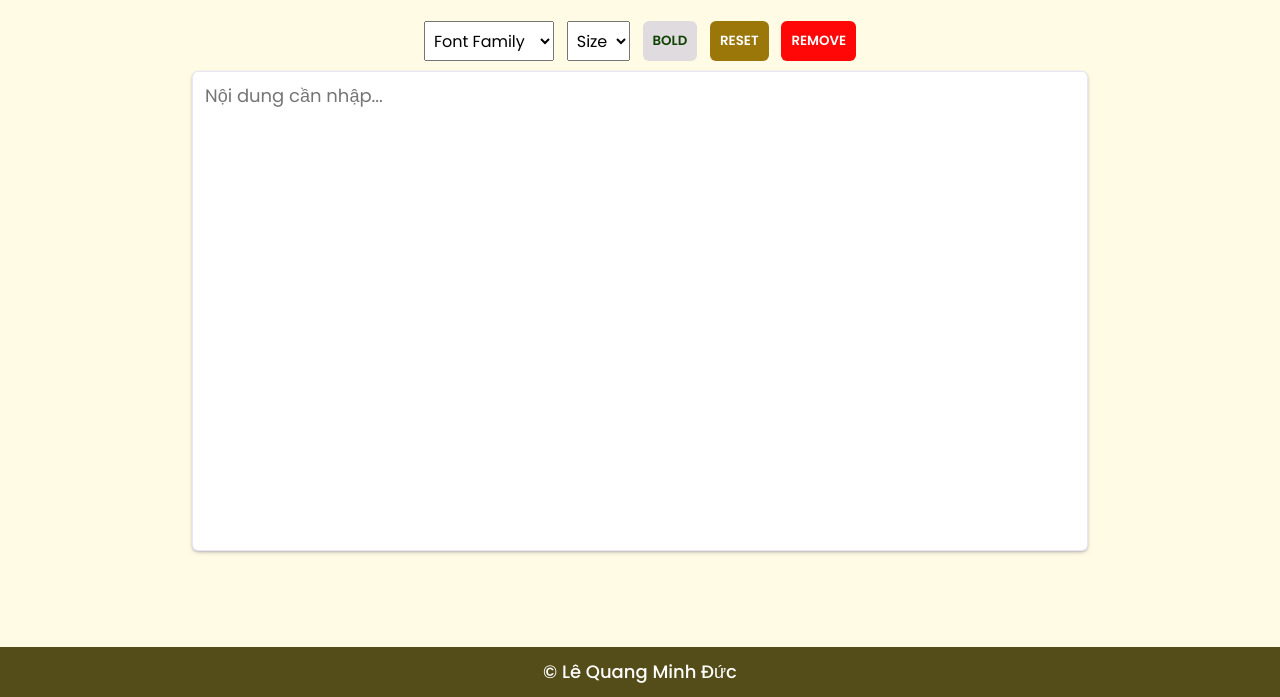
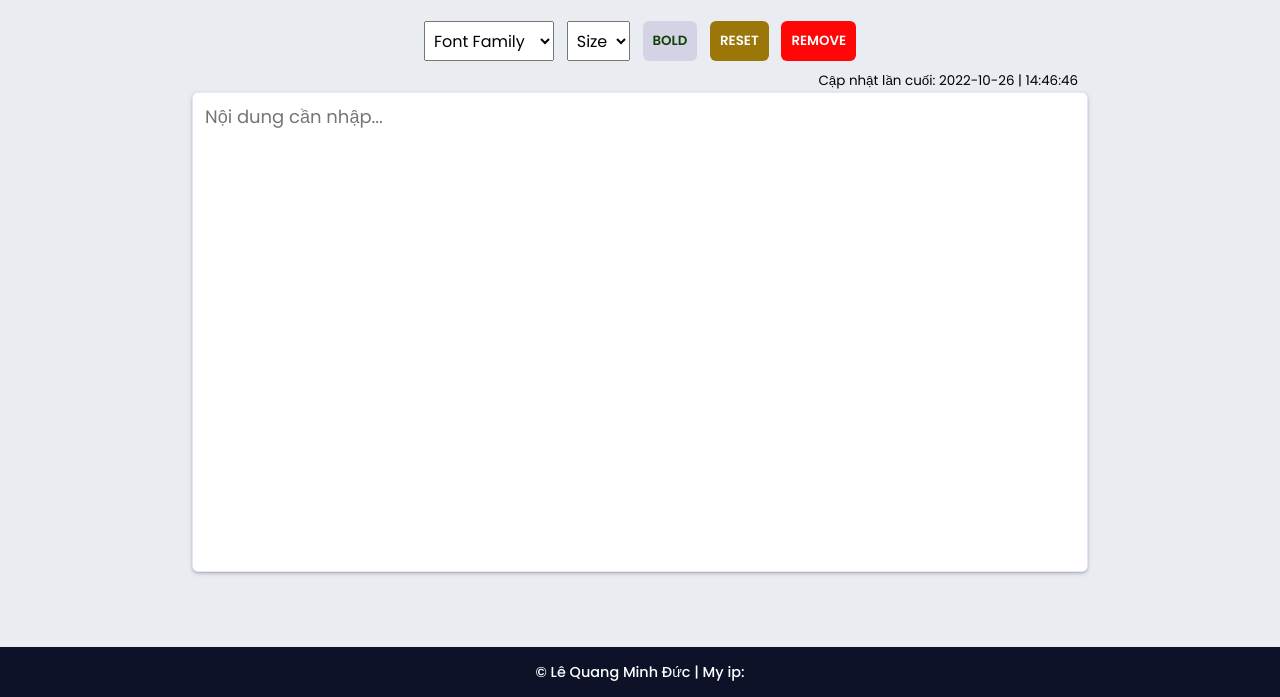
Before and after one commit to ogdp/notepad, a plain HTML site: page index.html in a window 1280 px wide. Shown: the part 147-844 px from the top of the page. Drawn offline with Linux system fonts and the light colour scheme; no server answers.

Commit message:
update ip, time update text, bg theme

```diff
--- a/index.html
+++ b/index.html
@@ -57,11 +57,15 @@
                 </div>
             </div>
             <div class="content">
+                <span style="color: black;float: right;padding-right: 10px;font-size: .84rem;">Cập nhật lần cuối: <span class="time__update"></span></span>
                 <textarea onchange="auto__save__value(this);" placeholder="Nội dung cần nhập..." class="content-words" name="content-words" id="content-words" cols="" rows=""></textarea>
             </div>
         </main>
         <footer class="notp__footer">
-            <h5>&copy; Lê Quang Minh Đức </h5>
+            <h5 style="font-size: .9rem;">
+                <a href="https://www.facebook.com/LeQuangMinhDuc.Profile" target="_blank" rel="noopener noreferrer">
+                    &copy; Lê Quang Minh Đức
+                </a> | My ip: <span id="ip_client"></span> </h5>
         </footer>
     </div>
     <script type="text/javascript" src="javascript.js"></script>
--- a/javascript.js
+++ b/javascript.js
@@ -1,36 +1,55 @@
-
-function font__family__select(font){
+function font__family__select(font) {
   var font__223 = document.getElementById("slect__font").value;
   let words__contents = document.getElementById("content-words");
   words__contents.style.fontFamily = font__223;
 }
-function size__font__select(size){
+function size__font__select(size) {
   var size__2233 = document.getElementById("change__size__font").value;
   let words__contents = document.getElementById("content-words");
-    words__contents.style.fontSize = size__2233+"px";
+  words__contents.style.fontSize = size__2233 + "px";
 }
-function remove__content_words(){
+function remove__content_words() {
   let words__contents = document.getElementById("content-words");
   words__contents.value = "";
 }
-function bold__words(){
+function bold__words() {
   let words__contents = document.getElementById("content-words");
   words__contents.style.fontWeight = "bold";
 }
-function reset__words(){
+function reset__words() {
   let words__contents = document.getElementById("content-words");
   words__contents.style.fontWeight = "400";
   words__contents.style.fontFamily = "Poppins, sans-serif";
   words__contents.style.fontSize = "18px";
 }
-function auto__save__value(noidung){
+function auto__save__value(noidung) {
   let words__contents = document.getElementById("content-words").value;
-    localStorage.setItem('noidung',words__contents);
+  localStorage.setItem("noidung", words__contents);
+  let today = new Date();
+  let date =
+    today.getFullYear() + "-" + (today.getMonth() + 1) + "-" + today.getDate();
+  let time =
+    today.getHours() + ":" + today.getMinutes() + ":" + today.getSeconds();
+  let thoigian = date + " | " + time;
+  localStorage.setItem("Time", thoigian);
 }
-check__show__data();
-function check__show__data(){
-    localStorage.setItem('Client_checker', window.location);
-    var value__local = localStorage.getItem('noidung');
-    console.log(value__local);
+if (localStorage.getItem("noidung") == null) {
+  let today = new Date();
+  let date =
+    today.getFullYear() + "-" + (today.getMonth() + 1) + "-" + today.getDate();
+  let time =
+    today.getHours() + ":" + today.getMinutes() + ":" + today.getSeconds();
+  let thoigian = date + " | " + time;
+  document.querySelector(".time__update").innerHTML = thoigian;
+  localStorage.setItem("Time", thoigian);
+} else {
+  document.querySelector(".time__update").innerHTML =
+    localStorage.getItem("Time");
+  var value__local = localStorage.getItem("noidung");
   document.getElementById("content-words").innerHTML = value__local;
 }
+get__ip();
+function get__ip(){
+    let client__ip = document.getElementById("ip_client");
+    fetch('https://api.ipify.org/?format=json').then(results=>results.json()).then(data => client__ip.innerHTML=(data.ip));
+}
--- a/style.css
+++ b/style.css
@@ -69,7 +69,8 @@ small,
 }
 .notp__container {
   height: auto;
-  background-color: rgba(255, 217, 0, 0.1);
+  /* background-color: rgba(255, 217, 0, 0.1); */
+  background-color: rgb(233,236,240);
 }
 .notp__header > h2 {
   margin: 0;
@@ -174,7 +175,8 @@ small,
   width: 100%;
   height: 50px;
   text-align: center;
-  background-color: rgba(68, 59, 5, 0.911);
+  /* background-color: rgba(68, 59, 5, 0.911); */
+  background-color: rgba(4, 8, 32, 0.952);
 }
 .notp__footer h5 {
   line-height: 50px;
@@ -194,3 +196,7 @@ small,
   margin-top: 0px;
   }
 }
+a{
+  text-decoration: none;
+  color: white;
+}
```
Lines whose indentation alone changed are shown as unchanged.
